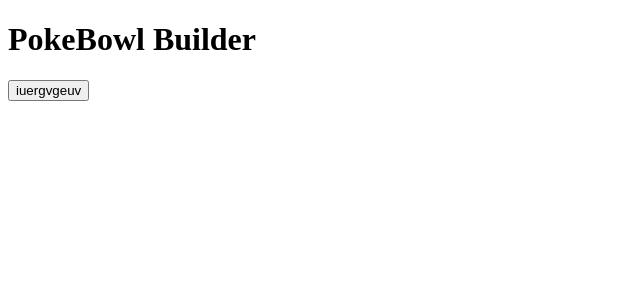
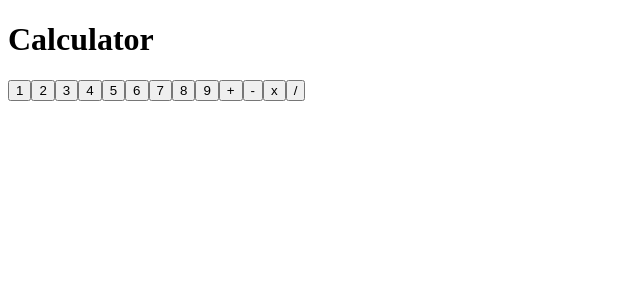
Before and after one commit to Vincent-Gao-78629/VueReactivity, a Vue app in the folder app/: page / in a window 1280 px wide. Shown: the top 300 px of the page, without its empty margins (0-640 px from the left). Built offline with nearby package versions, Linux system fonts and the light colour scheme.

Commit message:
just hope

```diff
--- a/app/src/App.vue
+++ b/app/src/App.vue
@@ -1,26 +1,19 @@
 <template>
-  <h1>PokeBowl Builder</h1>
-
-  <button @click="console.log(bowl) .disable">iuergvgeuv</button>
+  <h1>Calculator</h1>
+  <div>
+    <button v-for="number in numbers">{{ number }}</button>
+    <button>+</button>
+    <button>-</button>
+    <button>x</button>
+    <button>/</button>
+  </div>
 </template>
 
 <script setup>
-import { ref, reactive } from 'vue'
-function addToBowl() {}
-let bowl = ref({
-  base: ['white rice'],
-  ingredients: ['cucumber', 'edamame', 'mango', 'seaweed salad', 'avocado'],
-  protein: ['salmon', 'salmon'],
-  toppings: ['crispy onions'],
-  sauces: ['spicy mayo', 'eel sauce'],
-})
-const items = {
-  base: ['white rice', 'brown rice', 'salad'],
-  ingredients: ['cucumber', 'edamame', 'mango', 'seaweed salad', 'avocado'],
-  protein: ['salmon', 'tuna', 'tofu', 'shrimp', 'chicken'],
-  toppings: ['sesame seeds', 'green onions', 'seaweed', 'crispy onions', 'fried garlic'],
-  sauces: ['soy sauce', 'spicy mayo', 'ponzu', 'eel sauce', 'wasabi mayo'],
-}
+const numbers = [1, 2, 3, 4, 5, 6, 7, 8, 9]
+let number1
+let number2
+const history = []
 </script>
 
 <style scoped></style>
```
